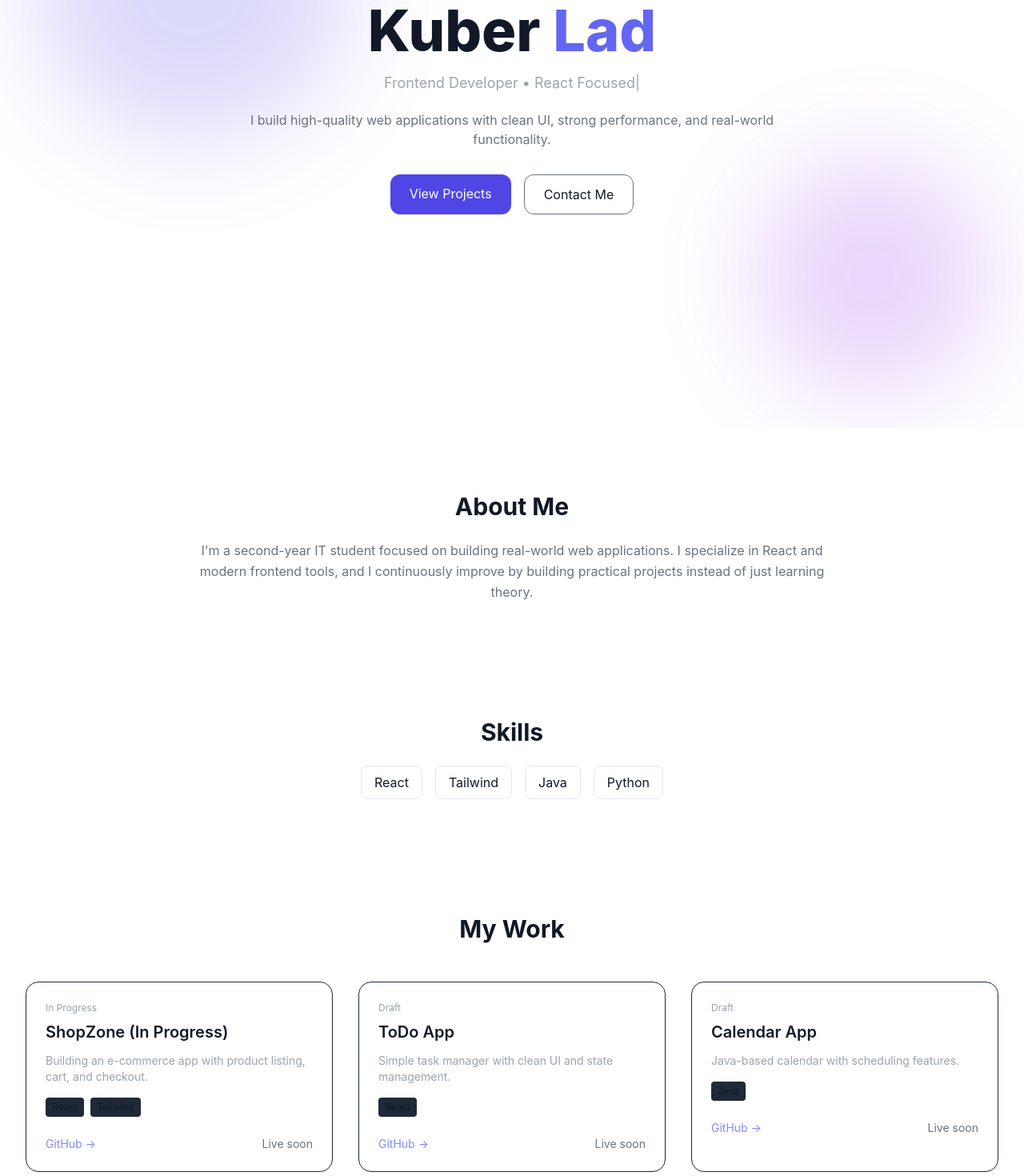
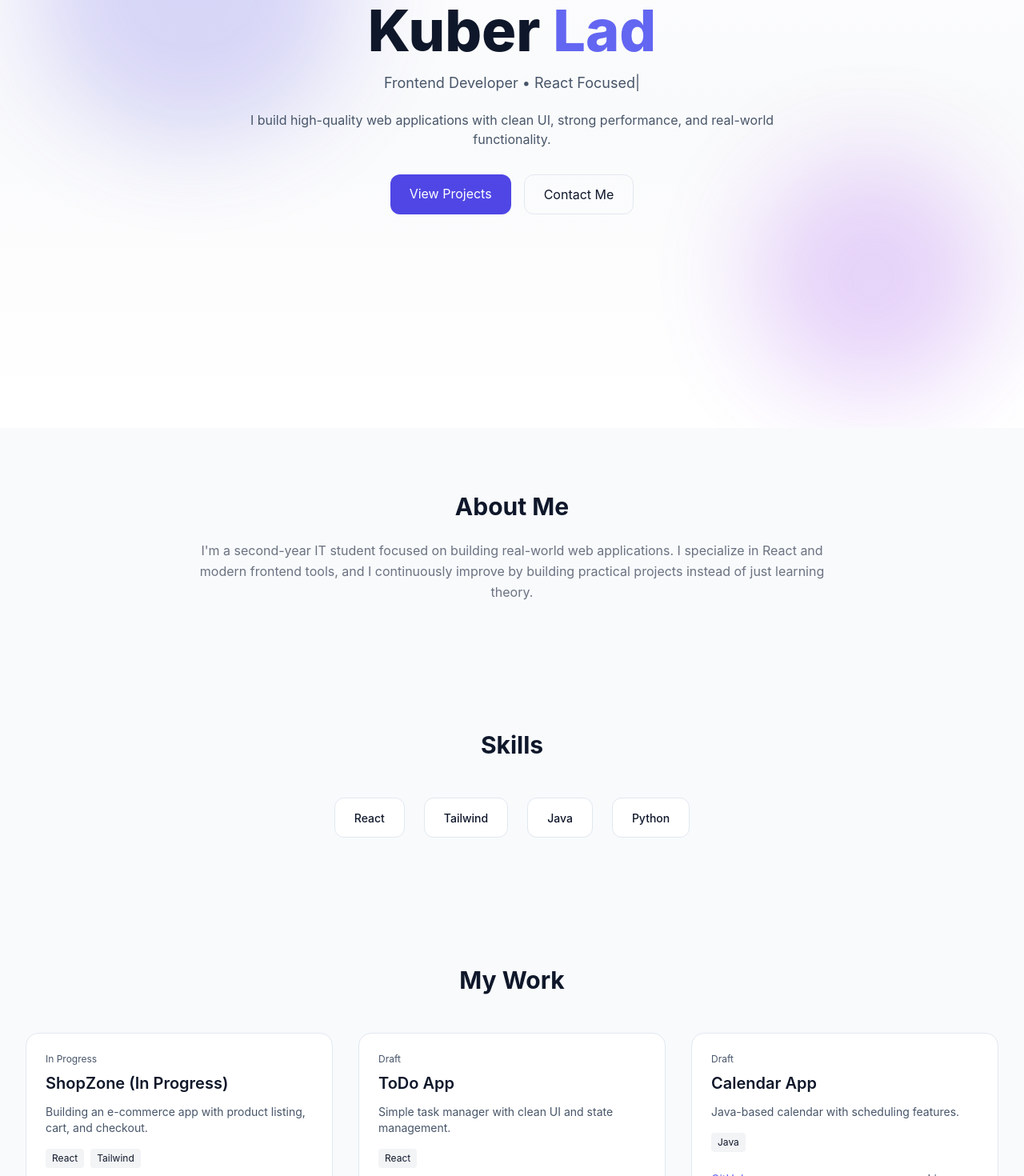
Before and after one commit to Kuberlad49/portfolio, a React app: page / in a window 1280 px wide. Shown: the part 340-1810 px from the top of the page at 80% size. Built offline with nearby package versions, Linux system fonts and the light colour scheme; the HTML template or start-up script is replaced by a standard one.

Commit message:
upgrade hero and skills UI

```diff
--- a/src/components/Hero.jsx
+++ b/src/components/Hero.jsx
@@ -17,11 +17,13 @@ const Hero = () => {
   return (
     <section className="relative min-h-screen flex items-center justify-center text-center px-4 sm:px-6 overflow-hidden">
 
-      {/* 🔥 Multiple Glow Layers (depth) */}
+      {/* 🔥 LIGHT + DARK BACKGROUND */}
+      <div className="absolute inset-0 bg-gradient-to-b from-white via-gray-50 to-white dark:from-black dark:via-gray-900 dark:to-black -z-10"></div>
+
+      {/* 🔥 Glow Layers */}
       <div className="absolute w-[400px] h-[400px] bg-indigo-600 opacity-20 blur-3xl rounded-full top-10 left-10 animate-pulse"></div>
       <div className="absolute w-[300px] h-[300px] bg-purple-600 opacity-20 blur-3xl rounded-full bottom-10 right-10 animate-pulse"></div>
 
-      {/* 🔥 Content */}
       <div className="z-10 max-w-2xl">
 
         {/* Name */}
@@ -29,37 +31,36 @@ const Hero = () => {
           Kuber <span className="text-indigo-500">Lad</span>
         </h1>
 
-        {/* Typing Role */}
-        <p className="mt-4 text-sm sm:text-lg text-gray-400 h-6">
+        {/* Typing */}
+        <p className="mt-4 text-sm sm:text-lg text-[var(--subtext)] h-6">
           {text}
           <span className="animate-pulse">|</span>
         </p>
 
         {/* Description */}
-        <p className="mt-6 text-sm sm:text-base text-gray-500 dark:text-gray-400 px-2">
+        <p className="mt-6 text-sm sm:text-base text-[var(--subtext)] px-2">
           I build high-quality web applications with clean UI, strong performance,
           and real-world functionality.
         </p>
 
-        {/* 🔥 CTA */}
+        {/* CTA */}
         <div className="mt-8 flex flex-col sm:flex-row gap-4 justify-center">
 
           <a
             href="#projects"
-            className="px-6 py-3 bg-indigo-600 text-white rounded-xl hover:scale-105 hover:shadow-lg"
+            className="px-6 py-3 bg-indigo-600 text-white rounded-xl hover:shadow-lg hover:scale-105"
           >
             View Projects
           </a>
 
           <a
             href="#contact"
-            className="px-6 py-3 border border-gray-500 rounded-xl hover:bg-gray-800"
+            className="px-6 py-3 border border-[var(--border)] rounded-xl hover:bg-gray-100 dark:hover:bg-gray-800"
           >
             Contact Me
           </a>
 
         </div>
-
       </div>
     </section>
   );
--- a/src/components/Projects.jsx
+++ b/src/components/Projects.jsx
@@ -11,20 +11,20 @@ const Projects = () => {
         {projects.map((p, i) => (
           <div
             key={i}
-            className="group relative p-6 rounded-2xl border border-gray-800 hover:border-indigo-500 transition duration-300 hover:-translate-y-2 hover:shadow-xl"
+            className="group p-6 rounded-2xl border border-[var(--border)] bg-[var(--card)] hover:-translate-y-2 hover:shadow-xl transition duration-300"
           >
             {/* Status */}
-            <div className="text-xs mb-2 text-gray-400">
+            <div className="text-xs mb-2 text-[var(--subtext)]">
               {p.status === "in-progress" ? "In Progress" : "Draft"}
             </div>
 
             {/* Title */}
-            <h3 className="text-xl font-semibold group-hover:text-indigo-400 transition">
+            <h3 className="text-xl font-semibold group-hover:text-indigo-500 transition">
               {p.title}
             </h3>
 
             {/* Description */}
-            <p className="mt-3 text-sm text-gray-400">
+            <p className="mt-3 text-sm text-[var(--subtext)]">
               {p.desc}
             </p>
 
@@ -33,20 +33,20 @@ const Projects = () => {
               {p.tech.map((t, idx) => (
                 <span
                   key={idx}
-                  className="text-xs px-2 py-1 bg-gray-800 rounded"
+                  className="text-xs px-2 py-1 rounded bg-gray-100 dark:bg-gray-800"
                 >
                   {t}
                 </span>
               ))}
             </div>
 
-            {/* Bottom links */}
+            {/* Links */}
             <div className="flex justify-between items-center mt-6 text-sm">
 
               <a
                 href={p.github || "#"}
                 target="_blank"
-                className="text-indigo-400 hover:underline"
+                className="text-indigo-500 hover:underline"
               >
                 GitHub →
               </a>
@@ -55,12 +55,12 @@ const Projects = () => {
                 <a
                   href={p.live}
                   target="_blank"
-                  className="text-indigo-400 hover:underline"
+                  className="text-indigo-500 hover:underline"
                 >
                   Live →
                 </a>
               ) : (
-                <span className="text-gray-500">
+                <span className="text-[var(--subtext)]">
                   Live soon
                 </span>
               )}
--- a/src/components/Skills.jsx
+++ b/src/components/Skills.jsx
@@ -1,17 +1,23 @@
 const Skills = () => {
+  const skills = ["React", "Tailwind", "Java", "Python"];
+
   return (
-    <section className="px-8 py-16 text-center">
-      <h2 className="text-3xl font-bold mb-6">Skills</h2>
+    <section className="px-4 sm:px-8 py-20 text-center">
+      <h2 className="text-3xl font-bold mb-12">Skills</h2>
 
-      <div className="flex flex-wrap justify-center gap-4">
-        {["React", "Tailwind", "Java", "Python"].map((skill, i) => (
-          <span
+      <div className="flex flex-wrap justify-center gap-6">
+
+        {skills.map((skill, i) => (
+          <div
             key={i}
-            className="px-4 py-2 border rounded-lg hover:bg-primary hover:text-white"
+            className="px-6 py-3 rounded-xl border border-[var(--border)] bg-[var(--card)] hover:-translate-y-1 hover:shadow-lg transition"
           >
-            {skill}
-          </span>
+            <span className="text-sm font-medium text-[var(--text)]">
+              {skill}
+            </span>
+          </div>
         ))}
+
       </div>
     </section>
   );
--- a/src/index.css
+++ b/src/index.css
@@ -1,24 +1,47 @@
 @tailwind base;
 @tailwind components;
 @tailwind utilities;
+
+/* THEME SYSTEM */
+:root {
+  --bg: #f8fafc;
+  --card: #ffffff;
+  --text: #0f172a;
+  --subtext: #475569;
+  --border: #e2e8f0;
+}
+
+.dark {
+  --bg: #020617;
+  --card: #0f172a;
+  --text: #e2e8f0;
+  --subtext: #94a3b8;
+  --border: #1e293b;
+}
 
 html {
   scroll-behavior: smooth;
 }
 
 body {
-  @apply bg-white text-gray-900 dark:bg-[#0a0a0a] dark:text-gray-100;
+  background: var(--bg);
+  color: var(--text);
   font-family: 'Inter', sans-serif;
 }
 
-/* subtle glow */
-.glow:hover {
-  box-shadow: 0 0 25px rgba(99, 102, 241, 0.4);
+/* smooth transitions */
+* {
+  transition: all 0.25s ease;
 }
 
-/* smooth floating animation */
+/* glow hover */
+.glow:hover {
+  box-shadow: 0 0 25px rgba(99, 102, 241, 0.3);
+}
+
+/* animation */
 @keyframes float {
   0% { transform: translateY(0px); }
-  50% { transform: translateY(-20px); }
+  50% { transform: translateY(-12px); }
   100% { transform: translateY(0px); }
 }
```
